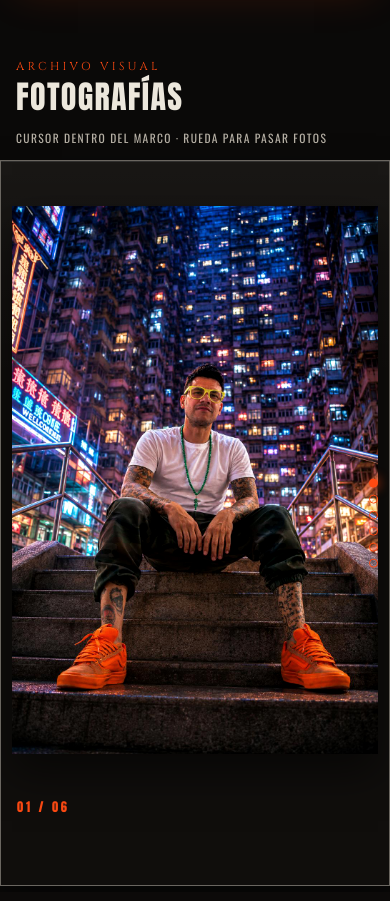
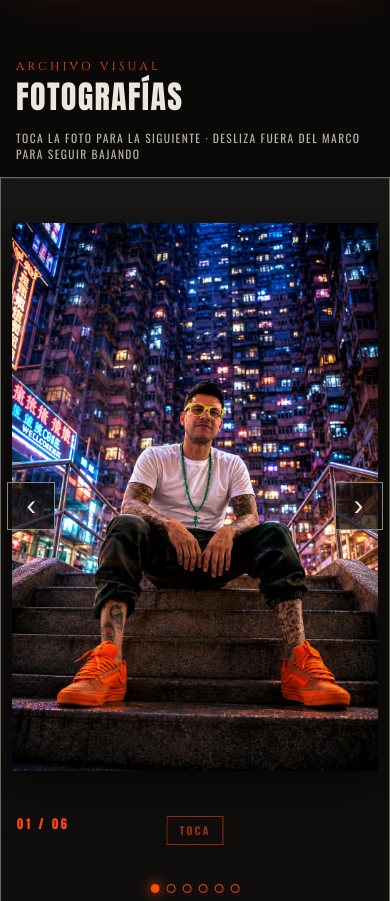
Before and after one commit to faithonchaos/zud-aka, a plain HTML site: page index.html in a window 390 px wide. Shown: the part 1980-2881 px from the top of the page. Drawn offline with nearby package versions, Linux system fonts and the light colour scheme.

Commit message:
Mobile gallery: tap and arrows instead of swipe vs page scroll

```diff
--- a/app.js
+++ b/app.js
@@ -205,7 +205,9 @@
     var reduce = window.matchMedia("(prefers-reduced-motion: reduce)").matches;
     var index = 0;
     var busy = false;
-    var touchY = 0;
+    var tapStart = null;
+    var prevBtn = document.getElementById("gallery-prev");
+    var nextBtn = document.getElementById("gallery-next");
 
     function paintDots() {
       if (!dots) return;
@@ -240,8 +242,11 @@
     function step(dir) {
       if (busy) return false;
       var next = index + dir;
-      if (next < 0 || next >= shots.length) return false;
+      if (next < 0) next = shots.length - 1;
+      if (next >= shots.length) next = 0;
+      if (next === index) return false;
       busy = true;
+      frame.classList.add("is-used");
       show(next, dir > 0 ? "next" : "prev");
       window.setTimeout(function () { busy = false; }, reduce ? 80 : 540);
       return true;
@@ -254,8 +259,10 @@
         b.type = "button";
         b.className = "gallery-dot" + (i === 0 ? " is-on" : "");
         b.setAttribute("aria-label", "Foto " + (i + 1));
-        b.addEventListener("click", function () {
+        b.addEventListener("click", function (event) {
+          event.stopPropagation();
           if (i === index) return;
+          frame.classList.add("is-used");
           show(i, i > index ? "next" : "prev");
         });
         dots.appendChild(b);
@@ -265,13 +272,31 @@
     frame.addEventListener("pointerenter", function () { frame.classList.add("is-hot"); });
     frame.addEventListener("pointerleave", function () { frame.classList.remove("is-hot"); });
 
-    frame.addEventListener("wheel", function (event) {
-      var goingDown = event.deltaY > 0;
-      var atEnd = goingDown ? index >= shots.length - 1 : index <= 0;
-      if (atEnd) return;
-      event.preventDefault();
-      step(goingDown ? 1 : -1);
-    }, { passive: false });
+    if (prevBtn) prevBtn.addEventListener("click", function (event) {
+      event.stopPropagation();
+      step(-1);
+    });
+    if (nextBtn) nextBtn.addEventListener("click", function (event) {
+      event.stopPropagation();
+      step(1);
+    });
+
+    frame.addEventListener("pointerdown", function (event) {
+      if (event.target.closest(".gallery-dot, .gallery-nav")) return;
+      tapStart = { x: event.clientX, y: event.clientY };
+    });
+    frame.addEventListener("pointerup", function (event) {
+      if (!tapStart) return;
+      var dx = event.clientX - tapStart.x;
+      var dy = event.clientY - tapStart.y;
+      tapStart = null;
+      if (Math.abs(dx) > 14 || Math.abs(dy) > 14) return;
+      if (event.target.closest(".gallery-dot, .gallery-nav")) return;
+      var rect = frame.getBoundingClientRect();
+      var x = event.clientX - rect.left;
+      step(x < rect.width * 0.28 ? -1 : 1);
+    });
+    frame.addEventListener("pointercancel", function () { tapStart = null; });
 
     frame.addEventListener("keydown", function (event) {
       if (event.key === "ArrowDown" || event.key === "ArrowRight") {
@@ -281,16 +306,6 @@
         if (step(-1)) event.preventDefault();
       }
     });
-
-    frame.addEventListener("touchstart", function (event) {
-      touchY = event.changedTouches[0].clientY;
-    }, { passive: true });
-
-    frame.addEventListener("touchend", function (event) {
-      var dy = touchY - event.changedTouches[0].clientY;
-      if (Math.abs(dy) < 36) return;
-      step(dy > 0 ? 1 : -1);
-    }, { passive: true });
   }
 
   function splitCopy(text) {
--- a/index.html
+++ b/index.html
@@ -526,13 +526,52 @@
       letter-spacing: 0.03em;
       max-width: 22ch;
     }
+    .gallery-nav {
+      position: absolute;
+      top: 42%;
+      z-index: 7;
+      width: 3rem;
+      height: 3rem;
+      border: 1px solid #8a8680;
+      background: rgba(16, 14, 12, 0.75);
+      color: var(--smoke);
+      font-size: 1.8rem;
+      line-height: 1;
+      cursor: pointer;
+    }
+    .gallery-nav-prev { left: 0.4rem; }
+    .gallery-nav-next { right: 0.4rem; }
+    .gallery-nav:active { border-color: var(--ember); color: var(--ember); }
+    .gallery-tap {
+      position: absolute;
+      left: 50%;
+      bottom: 3.5rem;
+      transform: translateX(-50%);
+      z-index: 7;
+      margin: 0;
+      padding: 0.38rem 0.75rem;
+      border: 1px solid var(--ember);
+      background: rgba(16, 14, 12, 0.85);
+      color: var(--ember);
+      font-size: 0.68rem;
+      letter-spacing: 0.18em;
+      text-transform: uppercase;
+      font-weight: 700;
+      pointer-events: none;
+      animation: tap-pulse 1.6s ease-in-out infinite;
+    }
+    .gallery-frame.is-used .gallery-tap { display: none; }
+    @keyframes tap-pulse {
+      0%, 100% { opacity: 0.5; }
+      50% { opacity: 1; }
+    }
     .gallery-dots {
       position: absolute;
-      right: 0.7rem;
-      top: 50%;
-      transform: translateY(-50%);
+      left: 50%;
+      bottom: 0.55rem;
+      transform: translateX(-50%);
       z-index: 6;
-      display: grid;
+      display: flex;
       gap: 0.45rem;
     }
     .gallery-dot {
@@ -758,7 +797,7 @@
       .hero-actions { max-width: 26rem; }
       .shot-caption { padding: 0.5rem 1.4rem 0.85rem; }
       .shot-frame { padding: 0.7rem 1.2rem 0; }
-      .gallery-dots { right: 1rem; }
+      .gallery-dots { bottom: 0.7rem; }
       .mystic-grid { grid-template-columns: 0.9fr 1.1fr; }
       .rotterdam-layout { grid-template-columns: 1.1fr 0.9fr; }
     }
@@ -787,6 +826,7 @@
       .reveal, .reveal.is-in { opacity: 1; transform: none; }
       .shot, .shot.is-on { animation: none !important; transform: none; filter: none; }
       .gallery-frame.is-slapping::after { animation: none !important; }
+      .gallery-tap { animation: none !important; opacity: 1; }
     }
   </style>
 </head>
@@ -892,10 +932,13 @@
       <div class="wrap gallery-intro">
         <p class="kicker">Archivo visual</p>
         <h2 class="section-title" id="fotos-title">Fotografías</h2>
-        <p class="gallery-hint">Cursor dentro del marco · rueda para pasar fotos</p>
+        <p class="gallery-hint">Toca la foto para la siguiente · desliza fuera del marco para seguir bajando</p>
       </div>
       <div class="gallery-frame" id="gallery-frame" tabindex="0" aria-label="Galería de fotografías">
         <div class="gallery-stage" id="gallery-grid"></div>
+        <button type="button" class="gallery-nav gallery-nav-prev" id="gallery-prev" aria-label="Foto anterior">‹</button>
+        <button type="button" class="gallery-nav gallery-nav-next" id="gallery-next" aria-label="Foto siguiente">›</button>
+        <p class="gallery-tap" id="gallery-tap">Toca</p>
         <nav class="gallery-dots" id="gallery-dots" aria-label="Fotos"></nav>
       </div>
     </section>
```
